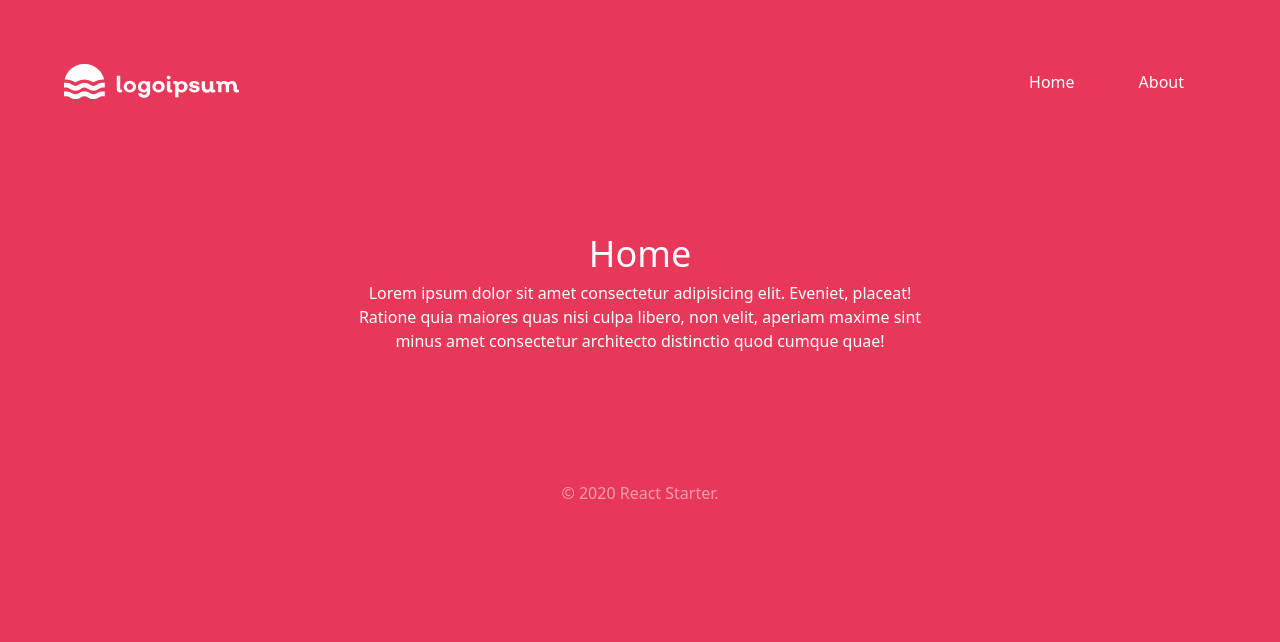
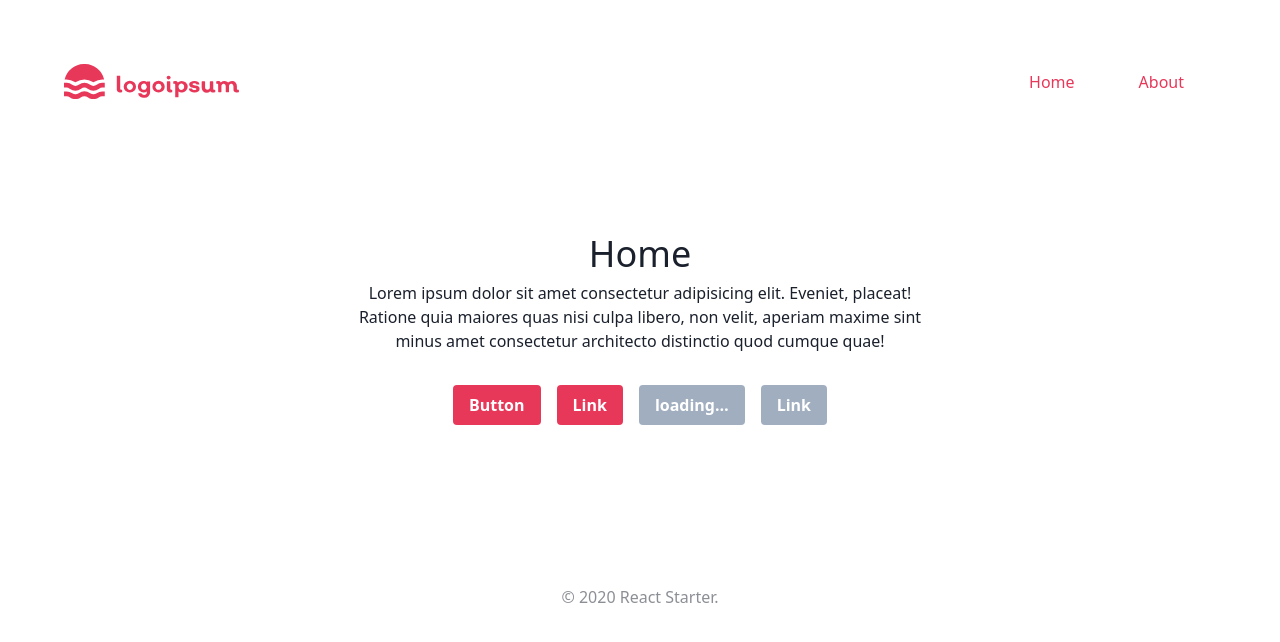
Before and after one commit to aorv/react-starter, a React (Vite) app: page / in a window 1280 px wide. Shown: the top 642 px of the page. Built offline with nearby package versions, Linux system fonts and the light colour scheme.

Commit message:
Adding button component

```diff
--- a/index.html
+++ b/index.html
@@ -8,7 +8,7 @@
     <title>React Starter</title>
   </head>
 
-  <body class="bg-primary text-white">
+  <body class="bg-white text-gray-900">
     <noscript> You need to enable JavaScript to run this app. </noscript>
     <div id="root"></div>
 
--- a/package.json
+++ b/package.json
@@ -12,6 +12,7 @@
   "author": "",
   "license": "ISC",
   "dependencies": {
+    "classnames": "^2.2.6",
     "react": "^16.13.1",
     "react-cookies": "^0.1.1",
     "react-dom": "^16.13.1",
--- a/src/components/button/Button.jsx
+++ b/src/components/button/Button.jsx
@@ -1,50 +1,32 @@
 import React from 'react';
 import { NavLink } from 'react-router-dom';
 import classNames from 'classnames';
-import { Spinner } from '..';
+
 export const Button = ({
   children,
+  secondary,
+  loading,
+  disabled,
   accessibilityLabel,
   onClick = () => { },
   to,
-  className,
-  spinnerColour = 'green',
-  reference,
-  modifier: {
-    type = 'primary',
-    loading = false,
-    disabled = false,
-    full = false,
-    fullAtSmall = false,
-    size = 'medium'
-  } = {}
+  className
 }) => {
   const buttonClassNames = classNames(
-    'text-white rounded px-4 relative focus:outline-none',
+    'button',
     {
-      'bg-green-500 text-white': type === 'primary' && !disabled,
-      'bg-blue-500 text-white': type === 'secondary' && !disabled,
-      'bg-primary text-white': type === 'brand' && !disabled,
-      'bg-white text-gray-600 border border-gray-500':
-        type === 'ghost' && !disabled,
-      'bg-white text-red-600 border border-red-500':
-        type === 'error-ghost' && !disabled,
-      'bg-red-500 text-white border border-red-500':
-        type === 'error' && !disabled,
-      'h-8 text-sm': size === 'small',
-      'h-10': size === 'medium',
-      'h-12': size === 'large',
-      'w-full': full,
-      'w-full md:w-auto': fullAtSmall,
-      'bg-gray-400 border border-gray-400 text-white cursor-not-allowed': disabled
+      'button--secondary': secondary,
+      'cursor-not-allowed': disabled
     },
     className
   );
+
   const onClickHandler = e => {
     if (!loading && !disabled) {
       onClick(e);
     }
   };
+
   if (to) {
     if (disabled) {
       return (
@@ -56,16 +38,14 @@ export const Button = ({
     return (
       <NavLink
         to={to}
-        className={classNames(
-          buttonClassNames,
-          'inline-flex items-center justify-center'
-        )}
+        className={buttonClassNames}
         aria-label={accessibilityLabel}
       >
         {children}
       </NavLink>
     );
   }
+
   return (
     <button
       type="button"
@@ -74,19 +54,13 @@ export const Button = ({
       disabled={disabled || loading}
       aria-label={accessibilityLabel}
       aria-disabled={disabled || loading}
-      ref={reference}
     >
-      {loading && (
-        <Spinner modifier={{ type: spinnerColour, customSize: '10' }} />
-      )}
-      <span
-        className={classNames('flex items-center justify-center', {
-          invisible: loading
-        })}
-        aria-hidden={accessibilityLabel ? 'true' : 'false'}
-      >
-        {children}
-      </span>
+      {
+        loading ?
+        // TO DO: Replace with spinner component
+        'loading…' :
+        children
+      }
     </button>
   );
 };
--- a/src/components/button/index.js
+++ b/src/components/button/index.js
@@ -1 +1 @@
-export { Button } from './Header';
+export { Button } from './Button';
--- a/src/pages/home/Home.jsx
+++ b/src/pages/home/Home.jsx
@@ -1,5 +1,5 @@
 import React from 'react';
-import { Page } from '../../components'
+import { Page, Button } from '../../components'
 
 const pageTitle = 'Home';
 
@@ -7,5 +7,11 @@ export const Home = () => (
   <Page pageTitle={pageTitle}>
     <h1>{pageTitle}</h1>
     <p className="w-1/2 text-center mx-auto">Lorem ipsum dolor sit amet consectetur adipisicing elit. Eveniet, placeat! Ratione quia maiores quas nisi culpa libero, non velit, aperiam maxime sint minus amet consectetur architecto distinctio quod cumque quae!</p>
+    <div className="text-center my-8">
+      <Button>Button</Button>
+      <Button to="/about">Link</Button>
+      <Button loading>Link</Button>
+      <Button disabled>Link</Button>
+    </div>
   </Page>
 );
--- /dev/null
+++ b/src/styles/components/buttons.scss
@@ -0,0 +1,16 @@
+.button {
+  @apply inline-block bg-primary text-white font-bold py-2 px-4 rounded transition duration-150 ease-in-out mr-4;
+
+  &:hover {
+    @apply bg-secondary;
+  }
+
+  &:disabled,
+  &[disabled] {
+    @apply bg-gray-500;
+  }
+
+  &:last-child {
+    @apply mr-0;
+  }
+}
--- a/src/styles/components/nav.scss
+++ b/src/styles/components/nav.scss
@@ -1,7 +1,7 @@
 .nav-link {
-  @apply px-8 transition duration-500 ease-in-out;
+  @apply text-primary px-8 transition duration-200 ease-in-out;
 
   &:hover {
-    @apply opacity-100;
+    @apply text-secondary;
   }
 }
--- a/src/styles/main.scss
+++ b/src/styles/main.scss
@@ -4,5 +4,6 @@
 @import "core/typography";
 
 @import "components/nav";
+@import "components/buttons";
 
 @import "tailwindcss/utilities";
```
Also changed, not shown: static/img/logo.svg.
